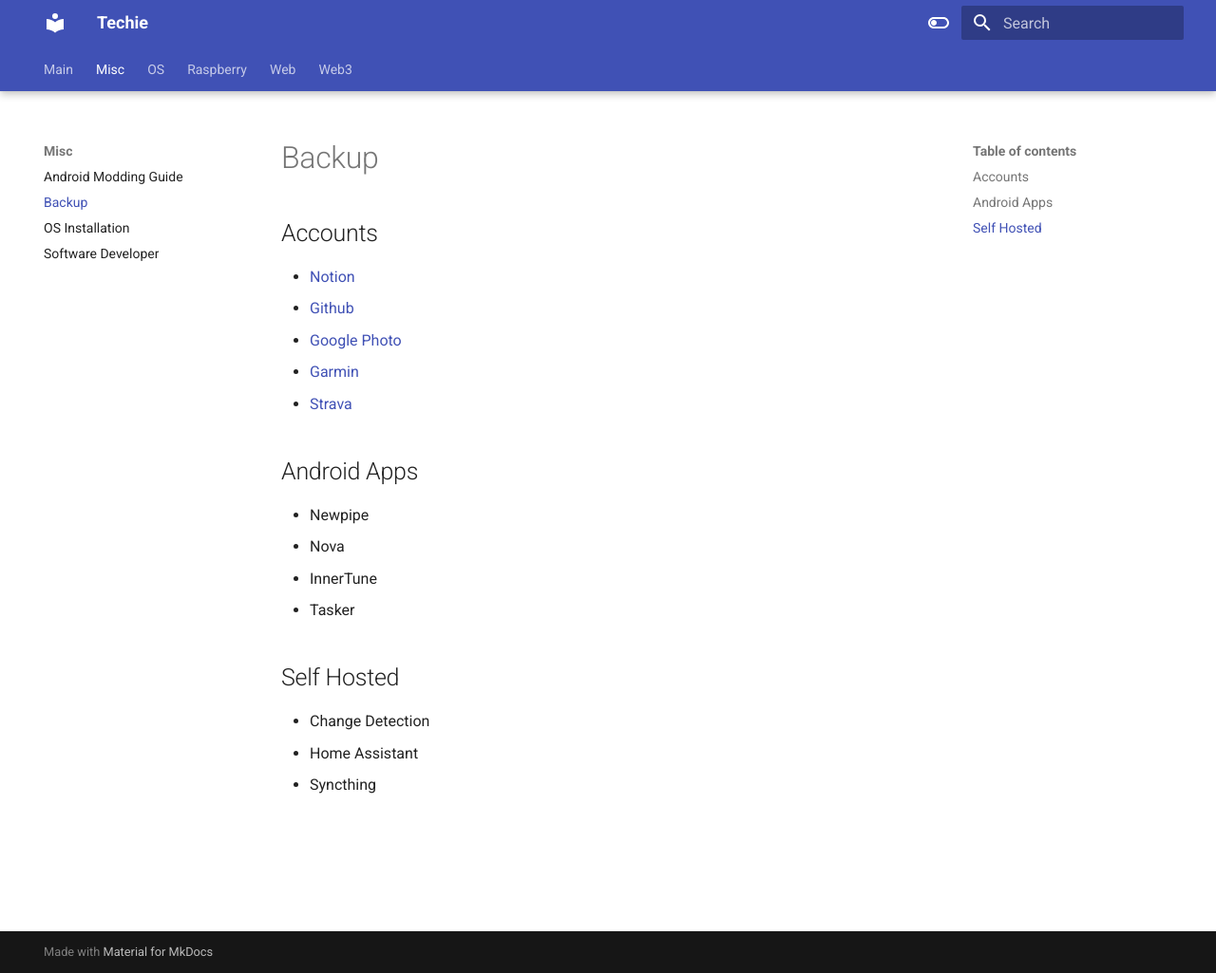
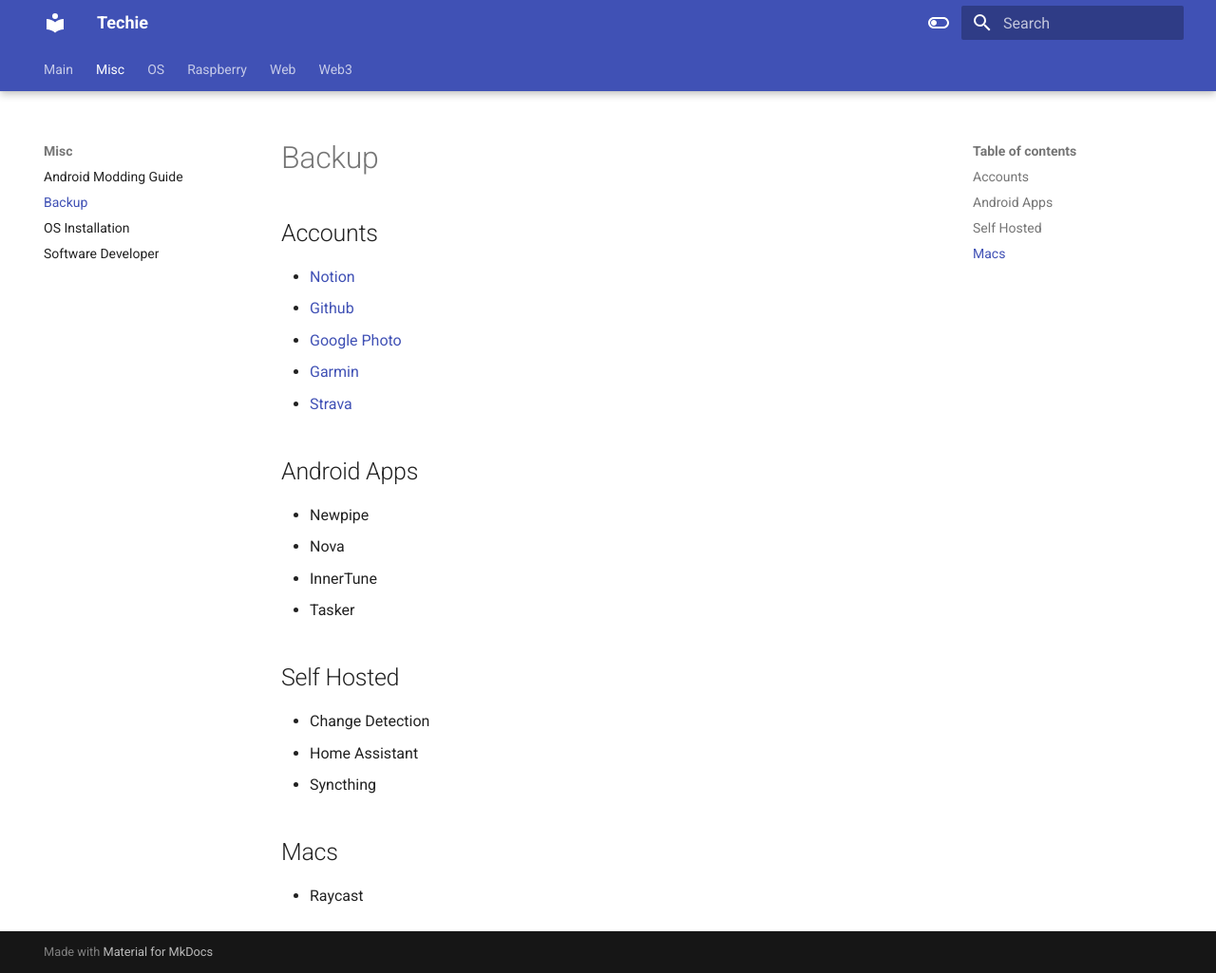
Before and after one commit to 100nandoo/techie, an MkDocs documentation site: the page built from docs/Misc/backup.md, in a window 1280 px wide and 1025 px high. Shown: the whole window at 95% size. Built offline with MkDocs 1.6.1 and Material for MkDocs 9.7.7, drawn with Linux system fonts in a browser that asks for light colours.

Commit message:
Update backup.md

```diff
--- a/docs/Misc/backup.md
+++ b/docs/Misc/backup.md
@@ -17,3 +17,6 @@
 - Change Detection
 - Home Assistant
 - Syncthing
+
+## Macs
+- Raycast
```
